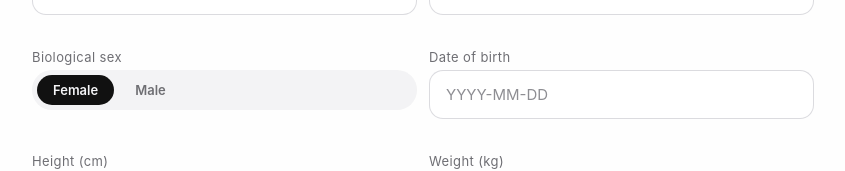
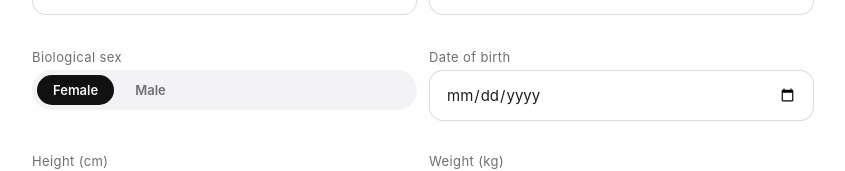
Before and after one commit to ycr-30/Personal-Fitness-and-Workout-Planner-App, a Vue app: page /register in a window 1280 px wide. Shown: the part 332-503 px from the top of the page, without its empty margins (217-1062 px from the left). Built offline with nearby package versions, Linux system fonts and the light colour scheme; no server answers.

Commit message:
Restore native register birthday picker

```diff
--- a/src/pages/auth/Register.vue
+++ b/src/pages/auth/Register.vue
@@ -98,13 +98,11 @@
               <label for="register-birthday">Date of birth</label>
               <input
                 id="register-birthday"
-                :value="form.birthday"
-                type="text"
-                inputmode="numeric"
-                placeholder="YYYY-MM-DD"
-                maxlength="10"
-                @input="onBirthdayInput"
-                @blur="touched.birthday = true; normalizeBirthdayInput()"
+                v-model="form.birthday"
+                type="date"
+                lang="en-CA"
+                autocomplete="bday"
+                @blur="touched.birthday = true; form.birthday = normalizeBirthdayValue(form.birthday)"
               />
               <p v-if="touched.birthday && birthdayError" class="helper helper-error">
                 {{ birthdayError }}
@@ -304,26 +302,6 @@ function normalizeBirthdayValue(value) {
   return parsed.toISOString().split('T')[0]
 }
 
-function formatBirthdayDraft(value) {
-  const digits = String(value || '').replace(/\D/g, '').slice(0, 8)
-  if (!digits) return ''
-  if (digits.length <= 4) return digits
-  if (digits.length <= 6) return `${digits.slice(0, 4)}-${digits.slice(4)}`
-  return `${digits.slice(0, 4)}-${digits.slice(4, 6)}-${digits.slice(6)}`
-}
-
-function onBirthdayInput(event) {
-  const nextValue = normalizeBirthdayValue(event?.target?.value) || formatBirthdayDraft(event?.target?.value)
-  form.birthday = nextValue
-  if (event?.target && event.target.value !== nextValue) {
-    event.target.value = nextValue
-  }
-}
-
-function normalizeBirthdayInput() {
-  form.birthday = normalizeBirthdayValue(form.birthday) || formatBirthdayDraft(form.birthday)
-}
-
 // 估算体脂率
 const bodyFat = computed(() => {
   if (!form.height || !form.weight || !form.birthday) return null
@@ -355,7 +333,7 @@ const bodyFatWarning = computed(() => {
 
 const birthdayError = computed(() => {
   if (!form.birthday) return 'Please select your date of birth.'
-  return normalizeBirthdayValue(form.birthday) ? '' : 'Please use the YYYY-MM-DD format.'
+  return normalizeBirthdayValue(form.birthday) ? '' : 'Please enter a valid date.'
 })
 
 const inlineErrors = computed(() => {
```
